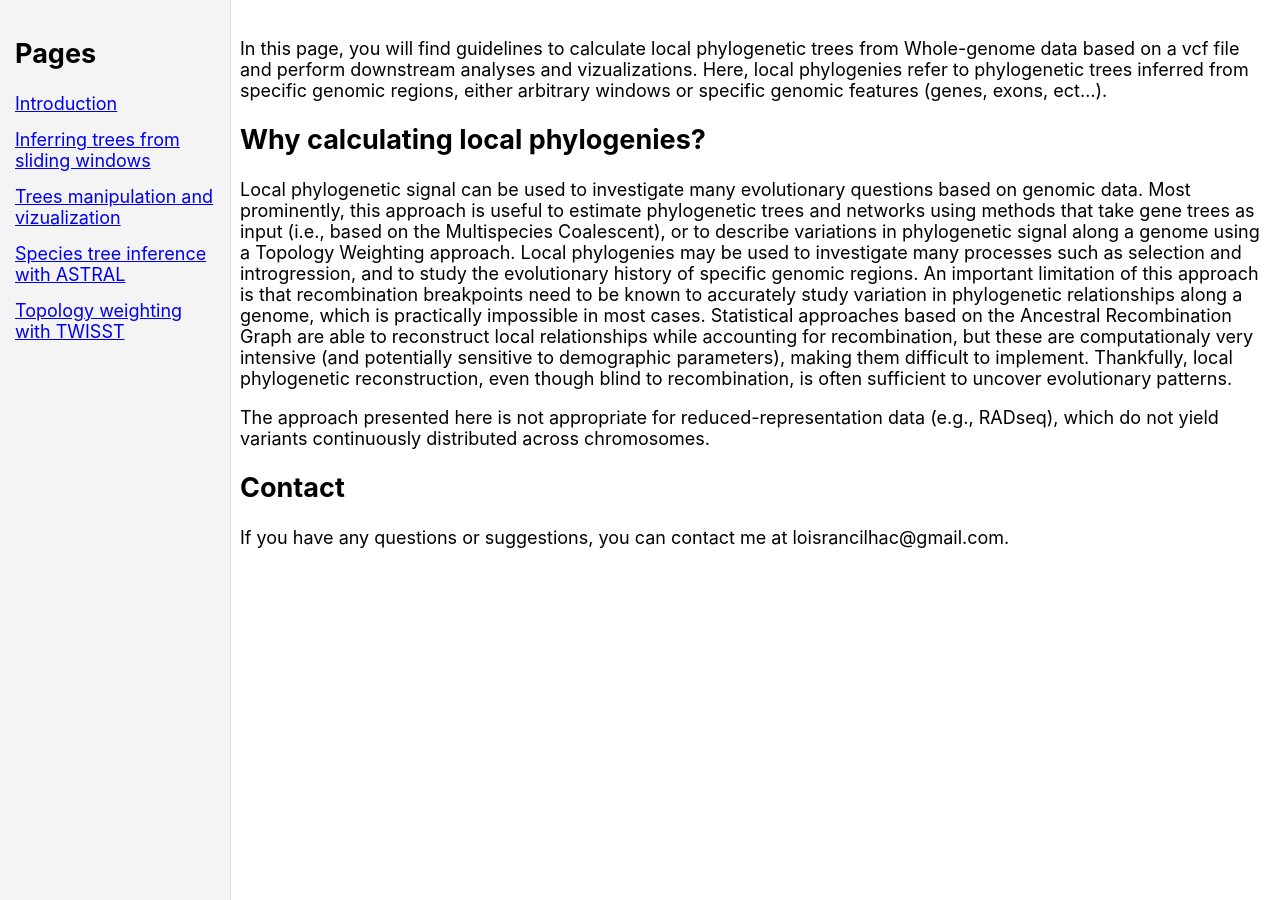
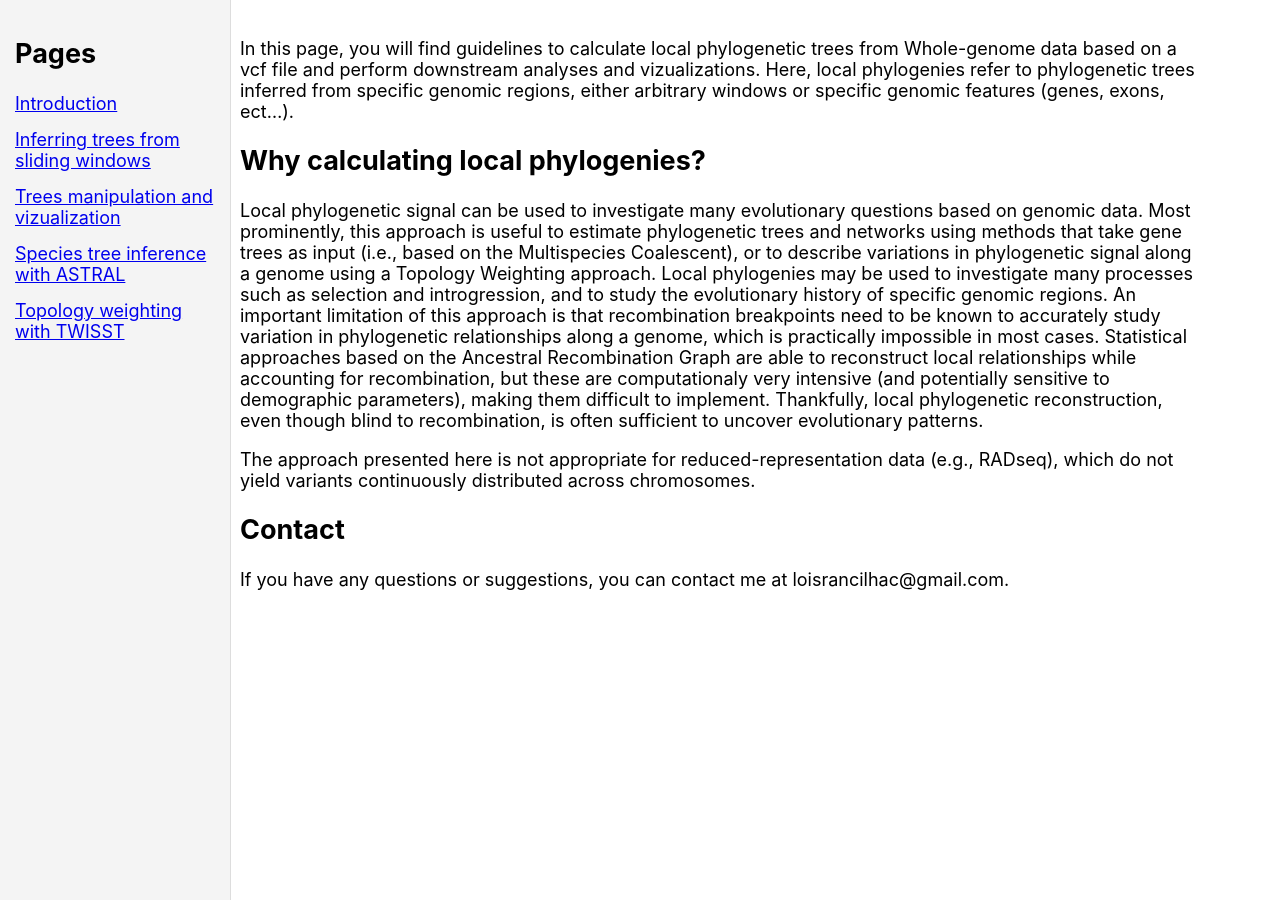
Before and after one commit to rancilhac/Genome-Wide-Phylogenies.github.io, a Jekyll site: the page built from index.md, in a window 1280 px wide. Built offline with Jekyll 4.4.1, drawn with Linux system fonts in a browser that asks for light colours; our own code applies the rules of GitHub Pages for plain Markdown files.

Commit message:
Update styles.css

```diff
--- a/assets/styles.css
+++ b/assets/styles.css
@@ -37,9 +37,12 @@ html, body {
 
 /* Content styling */
 .content {
-    margin-left: 220px; /* Adjust to the width of the sidebar */
+    margin-left: 220px; /* Keep space for the sidebar */
     padding: 20px;
     flex-grow: 1; /* Content takes remaining width */
+    max-width: 1000px; /* Limit the maximum width of the content */
+    width: 100%; /* Allow content to shrink on smaller screens */
+    box-sizing: border-box; /* Include padding in the total width */
 }
 
 /* Optional: To keep a uniform font across the page */
```
